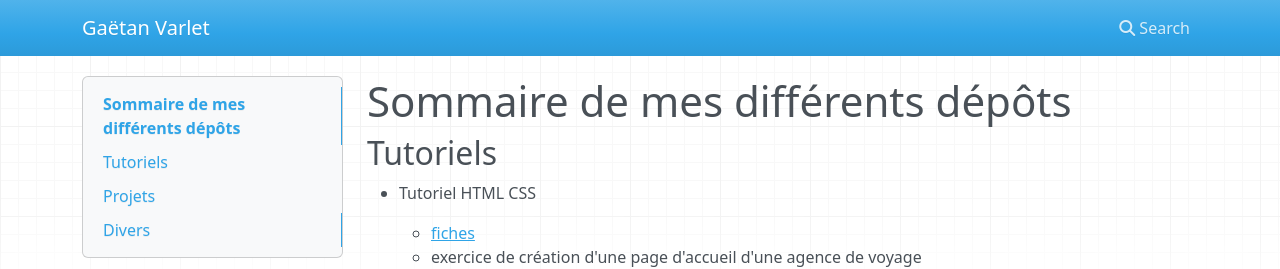
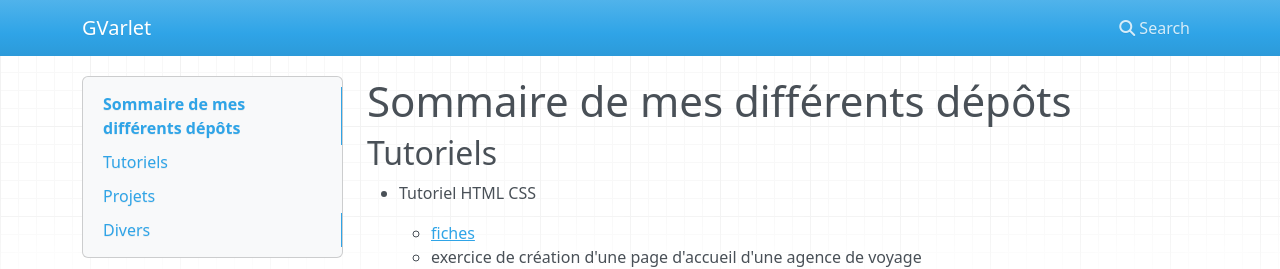
Before and after one commit to gaetan-varlet/mon-cv, an MkDocs documentation site: the page built from docs/index.md, in a window 1280 px wide. Shown: the top 269 px of the page. Built offline with MkDocs 1.6.1, drawn with Linux system fonts in a browser that asks for light colours; nearby versions of some CDN libraries; old or Windows-style settings are respelled for this version of MkDocs.

Commit message:
maj confg

```diff
--- a/mkdocs.yml
+++ b/mkdocs.yml
@@ -1,4 +1,3 @@
-site_name: Gaëtan Varlet
+site_name: GVarlet
 pages:
     - Sommaire: index.md
-# theme: readthedocs
```
